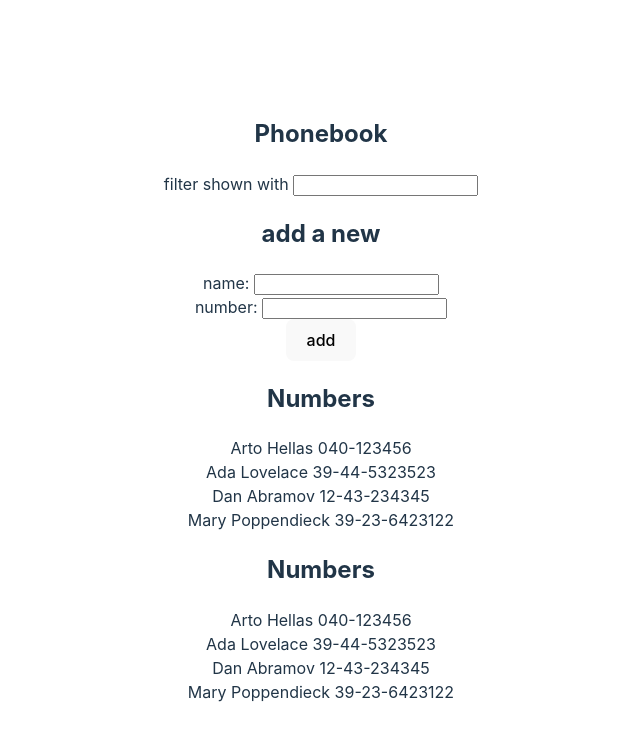
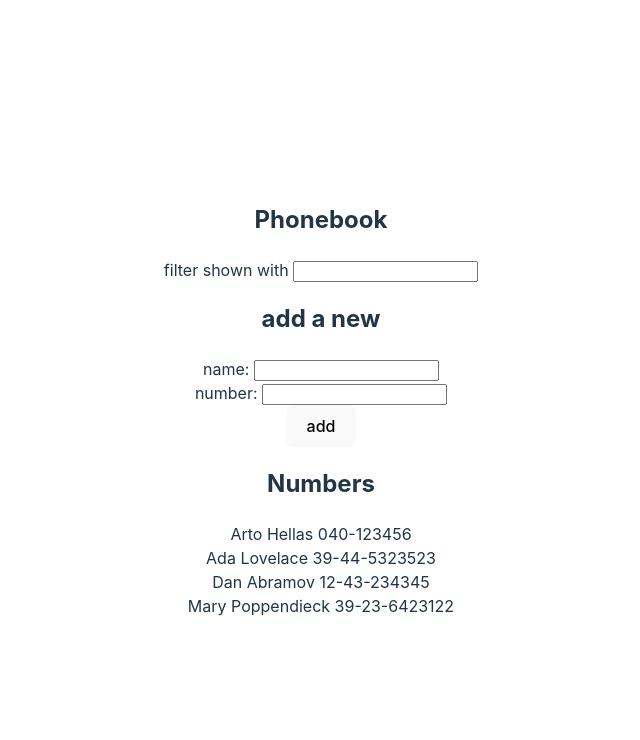
Before and after one commit to Madhusmitamis/05-phonebook, a React (Vite) app: page / in a window 1280 px wide. Shown: the top 740 px of the page, without its empty margins (319-959 px from the left). Built offline with nearby package versions, Linux system fonts and the light colour scheme; data requests are answered from the project's data file.

Commit message:
Exercise 2.11. done.

```diff
--- /dev/null
+++ b/db.json
@@ -0,0 +1,24 @@
+{
+    "persons":[
+      {
+        "name": "Arto Hellas",
+        "number": "040-123456",
+        "id": 1
+      },
+      {
+        "name": "Ada Lovelace",
+        "number": "39-44-5323523",
+        "id": 2
+      },
+      {
+        "name": "Dan Abramov",
+        "number": "12-43-234345",
+        "id": 3
+      },
+      {
+        "name": "Mary Poppendieck",
+        "number": "39-23-6423122",
+        "id": 4
+      }
+    ]
+  }
--- a/package.json
+++ b/package.json
@@ -7,9 +7,12 @@
     "dev": "vite",
     "build": "vite build",
     "lint": "eslint . --ext js,jsx --report-unused-disable-directives --max-warnings 0",
-    "preview": "vite preview"
+    "preview": "vite preview",
+    "server": "json-server -p3001 --watch db.json"
+
   },
   "dependencies": {
+    "axios": "^1.6.8",
     "react": "^18.2.0",
     "react-dom": "^18.2.0"
   },
@@ -21,6 +24,7 @@
     "eslint-plugin-react": "^7.34.1",
     "eslint-plugin-react-hooks": "^4.6.0",
     "eslint-plugin-react-refresh": "^0.4.6",
+    "json-server": "^1.0.0-alpha.23",
     "vite": "^5.2.0"
   }
 }
--- a/src/App.jsx
+++ b/src/App.jsx
@@ -1,19 +1,24 @@
-import React, { useState } from 'react'
+import { useState, useEffect } from 'react'
+import axios from 'axios'
 import './App.css'
 import Filter from './components/Filter'
 import PersonForm from './components/PersonForm'
 import Persons from './components/Persons'
 
 const App = () => {
-const [persons, setPersons] = useState([
-    { name: 'Arto Hellas', number: '040-123456', id: 1 },
-    { name: 'Ada Lovelace', number: '39-44-5323523', id: 2 },
-    { name: 'Dan Abramov', number: '12-43-234345', id: 3 },
-    { name: 'Mary Poppendieck', number: '39-23-6423122', id: 4 }
-])
+const [persons, setPersons] = useState([])
   const [newName, setNewName] = useState('')
   const [newNumber, setNewNumber]= useState('')
   const [searchFilter, setSearchFilter] = useState('')
+
+  useEffect(() => {
+    console.log('effect')
+    axios
+      .get('http://localhost:3001/persons').then(response => {
+        console.log('promise fulfilled')
+        setPersons(response.data)
+      })
+  }, [])
  const handleNameChange = (event) => {
     setNewName(event.target.value);
   }
@@ -59,8 +64,6 @@ const alertUser = () => {
         <h2>Numbers</h2>
         <Persons persons={filteredPersons} />
 
-      <h2>Numbers</h2>
-      <Persons persons={filteredPersons} />
 
     </div>
   )
```
Also changed, not shown: 1 other file (tests, documents, lock files or other folders).
